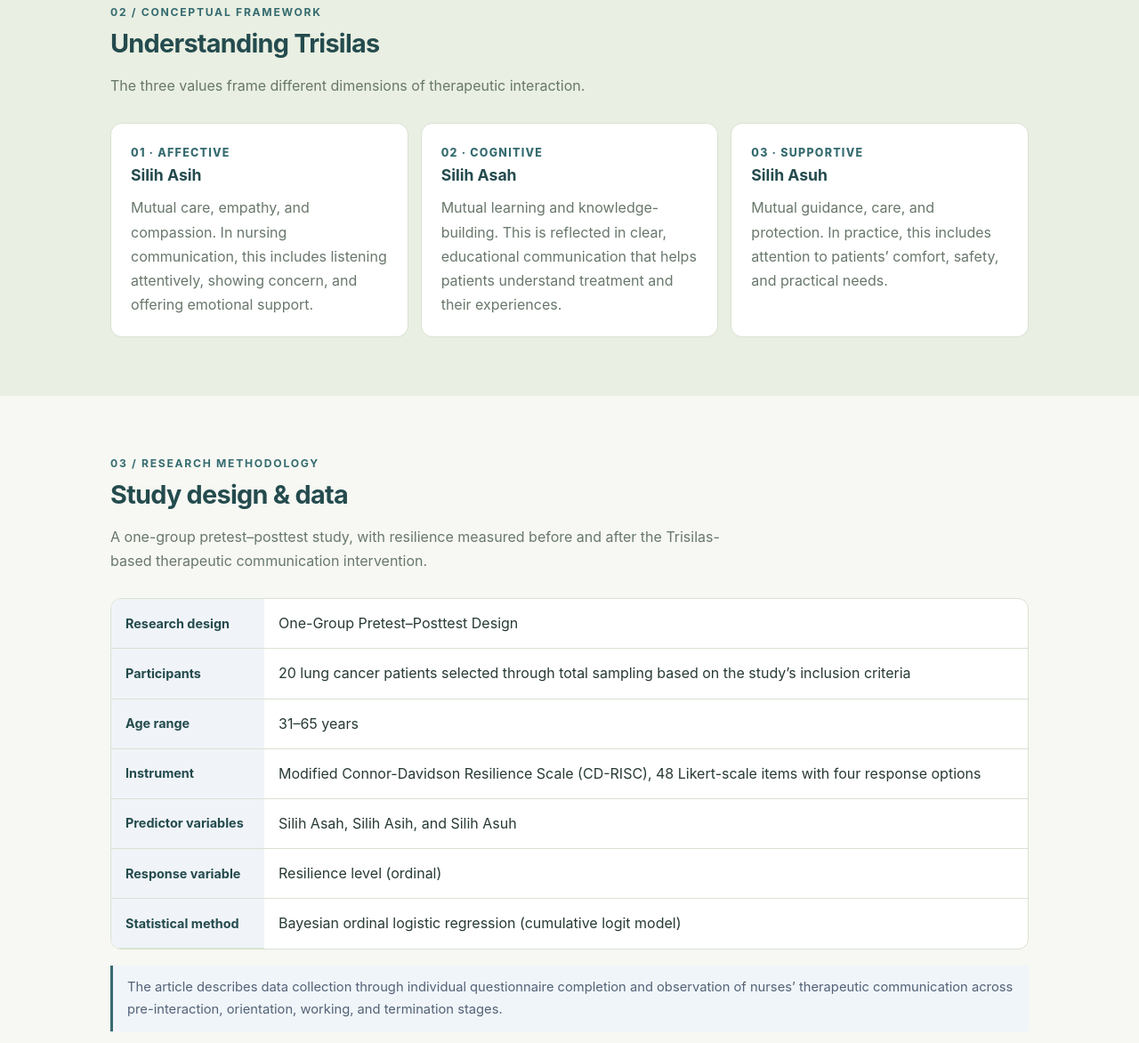
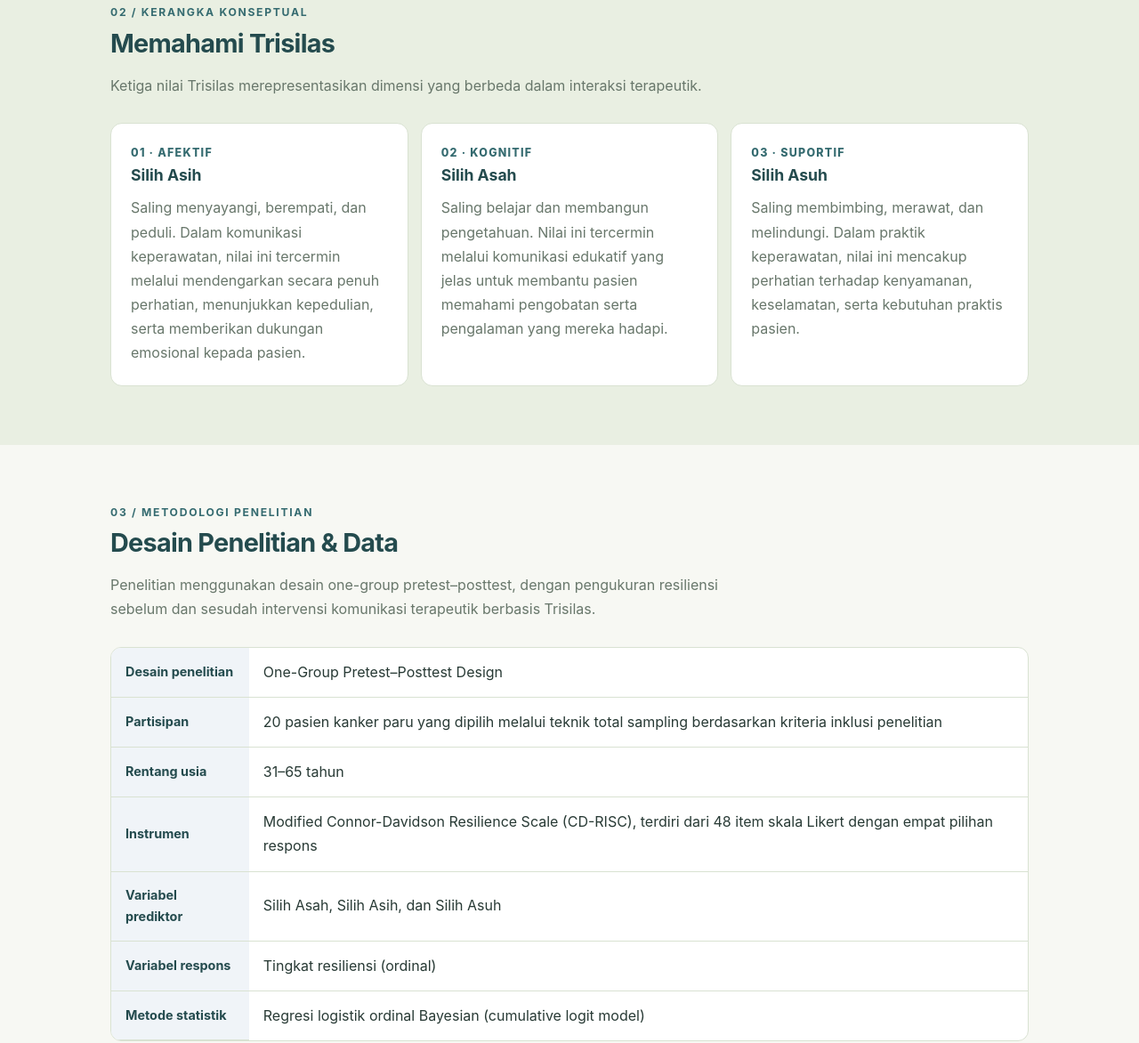
Before and after one commit to firdhanifah/PKM-Etnotherapeutik, a plain HTML site: page index.html in a window 1280 px wide. Shown: the part 1456-2628 px from the top of the page at 89% size. Drawn offline with Linux system fonts and the light colour scheme.

Commit message:
Update index.html

```diff
--- a/index.html
+++ b/index.html
@@ -140,14 +140,29 @@
     <section class="soft" id="framework">
   <div class="wrap">
     <div class="section-head">
-          <div class="eyebrow">02 / Conceptual framework</div>
-          <h2>Understanding Trisilas</h2>
-          <p class="lead">The three values frame different dimensions of therapeutic interaction.</p>
+      <div class="eyebrow">02 / Kerangka Konseptual</div>
+      <h2>Memahami Trisilas</h2>
+      <p class="lead">Ketiga nilai Trisilas merepresentasikan dimensi yang berbeda dalam interaksi terapeutik.</p>
     </div>
+
     <div class="values">
-          <article class="card"><div class="value-num">01 · AFFECTIVE</div><h3>Silih Asih</h3><p>Mutual care, empathy, and compassion. In nursing communication, this includes listening attentively, showing concern, and offering emotional support.</p></article>
-          <article class="card"><div class="value-num">02 · COGNITIVE</div><h3>Silih Asah</h3><p>Mutual learning and knowledge-building. This is reflected in clear, educational communication that helps patients understand treatment and their experiences.</p></article>
-          <article class="card"><div class="value-num">03 · SUPPORTIVE</div><h3>Silih Asuh</h3><p>Mutual guidance, care, and protection. In practice, this includes attention to patients’ comfort, safety, and practical needs.</p></article>
+      <article class="card">
+        <div class="value-num">01 · AFEKTIF</div>
+        <h3>Silih Asih</h3>
+        <p>Saling menyayangi, berempati, dan peduli. Dalam komunikasi keperawatan, nilai ini tercermin melalui mendengarkan secara penuh perhatian, menunjukkan kepedulian, serta memberikan dukungan emosional kepada pasien.</p>
+      </article>
+
+      <article class="card">
+        <div class="value-num">02 · KOGNITIF</div>
+        <h3>Silih Asah</h3>
+        <p>Saling belajar dan membangun pengetahuan. Nilai ini tercermin melalui komunikasi edukatif yang jelas untuk membantu pasien memahami pengobatan serta pengalaman yang mereka hadapi.</p>
+      </article>
+
+      <article class="card">
+        <div class="value-num">03 · SUPORTIF</div>
+        <h3>Silih Asuh</h3>
+        <p>Saling membimbing, merawat, dan melindungi. Dalam praktik keperawatan, nilai ini mencakup perhatian terhadap kenyamanan, keselamatan, serta kebutuhan praktis pasien.</p>
+      </article>
     </div>
   </div>
 </section>
@@ -155,24 +170,26 @@
 <section id="method">
   <div class="wrap">
     <div class="section-head">
-          <div class="eyebrow">03 / Research methodology</div>
-          <h2>Study design & data</h2>
-          <p class="lead">A one-group pretest–posttest study, with resilience measured before and after the Trisilas-based therapeutic communication intervention.</p>
+      <div class="eyebrow">03 / Metodologi Penelitian</div>
+      <h2>Desain Penelitian & Data</h2>
+      <p class="lead">Penelitian menggunakan desain one-group pretest–posttest, dengan pengukuran resiliensi sebelum dan sesudah intervensi komunikasi terapeutik berbasis Trisilas.</p>
     </div>
+
     <div class="table-wrap">
       <table>
         <tbody>
-              <tr><th>Research design</th><td>One-Group Pretest–Posttest Design</td></tr>
-              <tr><th>Participants</th><td>20 lung cancer patients selected through total sampling based on the study’s inclusion criteria</td></tr>
-              <tr><th>Age range</th><td>31–65 years</td></tr>
-              <tr><th>Instrument</th><td>Modified Connor-Davidson Resilience Scale (CD-RISC), 48 Likert-scale items with four response options</td></tr>
-              <tr><th>Predictor variables</th><td>Silih Asah, Silih Asih, and Silih Asuh</td></tr>
-              <tr><th>Response variable</th><td>Resilience level (ordinal)</td></tr>
-              <tr><th>Statistical method</th><td>Bayesian ordinal logistic regression (cumulative logit model)</td></tr>
+          <tr><th>Desain penelitian</th><td>One-Group Pretest–Posttest Design</td></tr>
+          <tr><th>Partisipan</th><td>20 pasien kanker paru yang dipilih melalui teknik total sampling berdasarkan kriteria inklusi penelitian</td></tr>
+          <tr><th>Rentang usia</th><td>31–65 tahun</td></tr>
+          <tr><th>Instrumen</th><td>Modified Connor-Davidson Resilience Scale (CD-RISC), terdiri dari 48 item skala Likert dengan empat pilihan respons</td></tr>
+          <tr><th>Variabel prediktor</th><td>Silih Asah, Silih Asih, dan Silih Asuh</td></tr>
+          <tr><th>Variabel respons</th><td>Tingkat resiliensi (ordinal)</td></tr>
+          <tr><th>Metode statistik</th><td>Regresi logistik ordinal Bayesian (cumulative logit model)</td></tr>
         </tbody>
       </table>
     </div>
-        <div class="note">The article describes data collection through individual questionnaire completion and observation of nurses’ therapeutic communication across pre-interaction, orientation, working, and termination stages.</div>
+
+    <div class="note">Artikel menjelaskan bahwa pengumpulan data dilakukan melalui pengisian kuesioner secara individual serta observasi komunikasi terapeutik perawat pada tahap pra-interaksi, orientasi, kerja, dan terminasi.</div>
   </div>
 </section>
 
```
Lines whose indentation alone changed are shown as unchanged.
